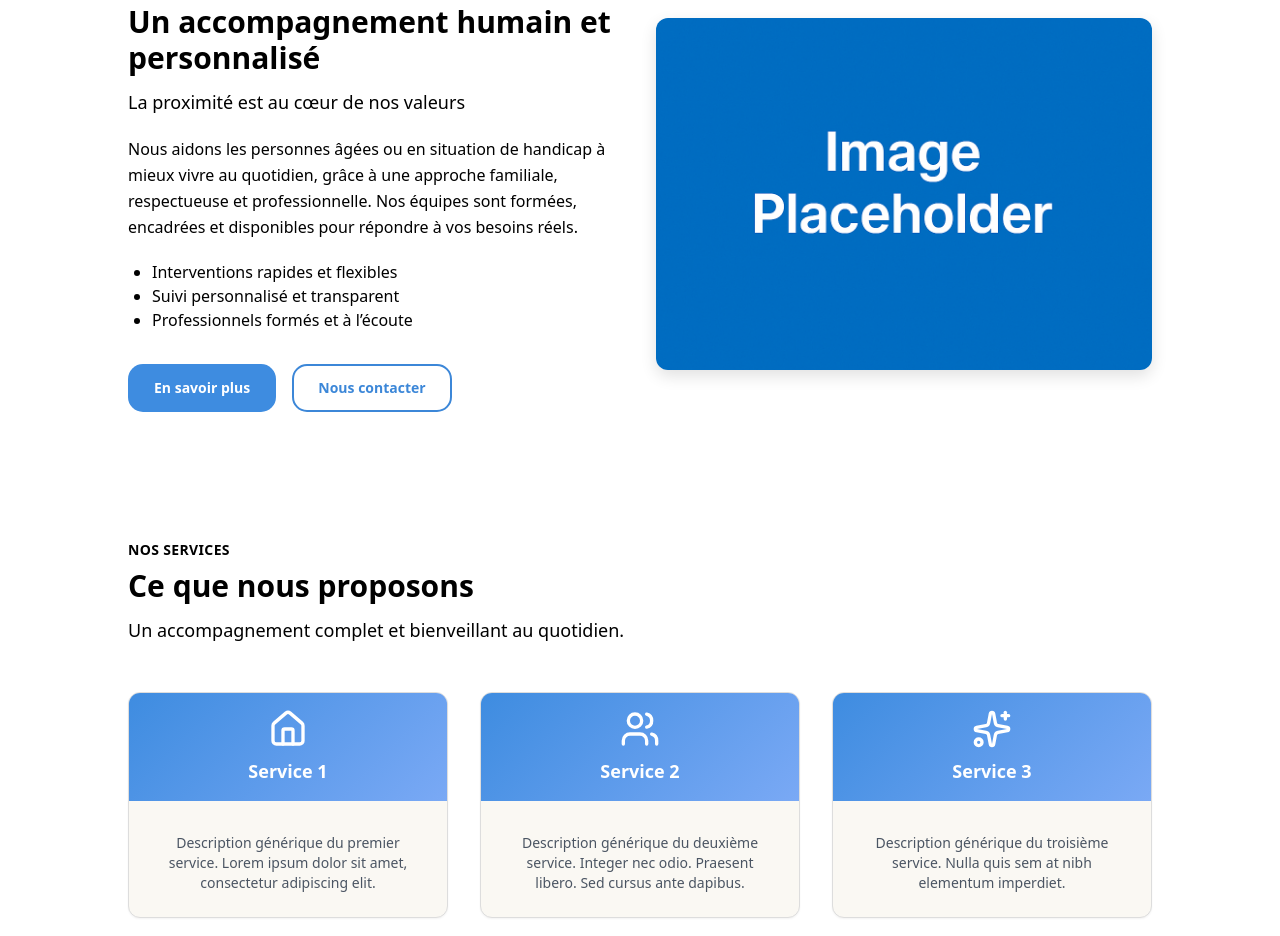
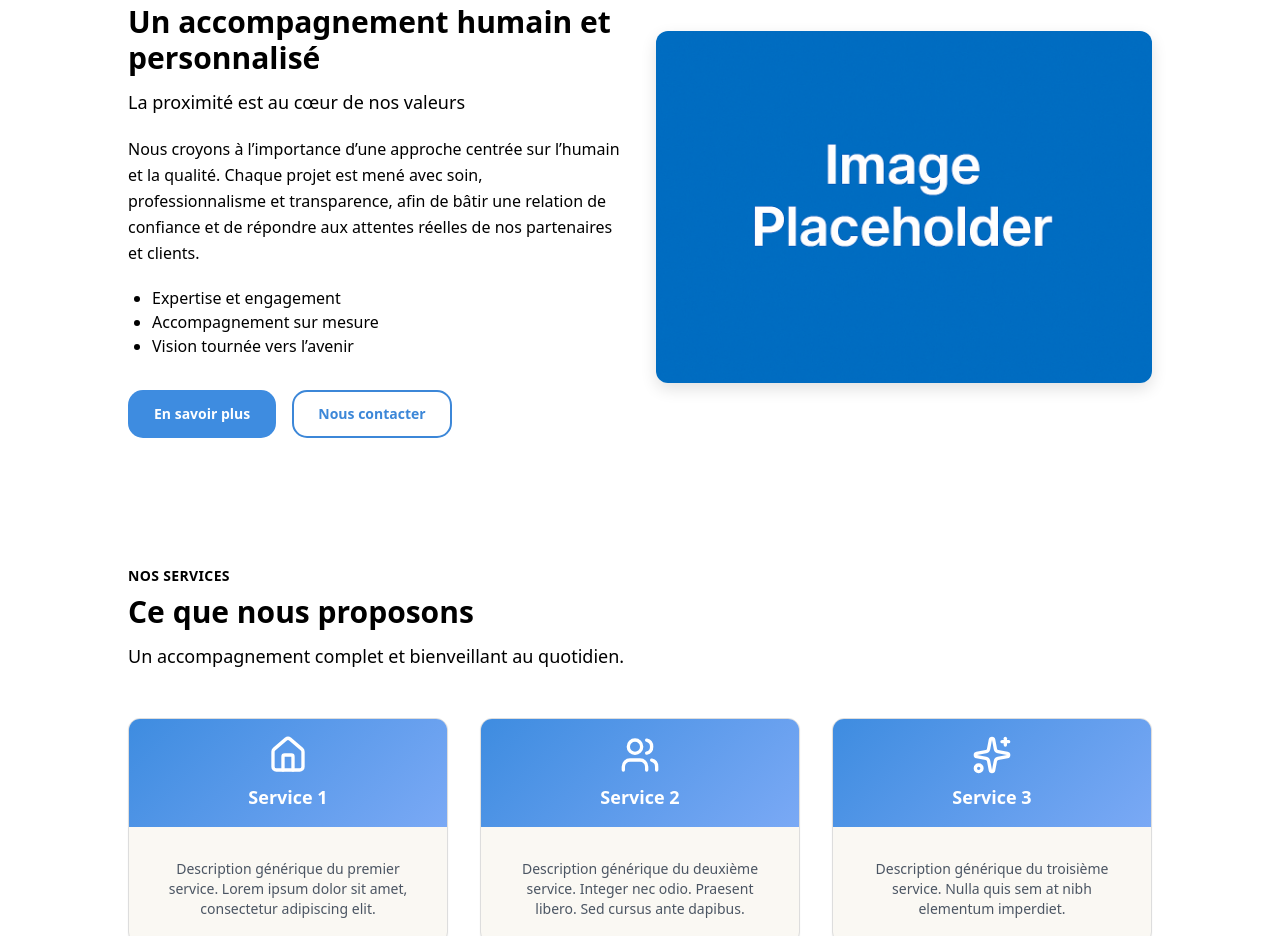
Before and after one commit to julienlisita/nextjs-ts-tailwind-template, a Next.js app: page / in a window 1280 px wide. Shown: the part 920-1856 px from the top of the page. Built offline with nearby package versions, Linux system fonts and the light colour scheme.

Commit message:
feat(about): add AboutSectionHome component using SplitSection

```diff
--- a/src/components/pages/Home.tsx
+++ b/src/components/pages/Home.tsx
@@ -2,47 +2,16 @@
 
 import Cta from '../ui/Cta';
 import Hero from '../section/Hero';
-import SplitSection from '../section/SplitSection';
 import ServicesFeaturesIntro from '../section/ServicesFeaturesIntro';
 import TestimonialsSectionHomeServer from '../section/TestimonialsSectionHomeServer';
 import NewsSectionHomeServer from '../section/NewsSectionHomeServer';
+import AboutSectionHome from '../section/AboutSectionHome';
 
 export default function Home() {
   return (
     <div>
       <Hero />
-      <SplitSection
-        // contenu
-        eyebrow="Notre mission"
-        title="Un accompagnement humain et personnalisé"
-        subtitle="La proximité est au cœur de nos valeurs"
-        content={
-          <>
-            Nous aidons les personnes âgées ou en situation de handicap à mieux vivre au quotidien,
-            grâce à une approche familiale, respectueuse et professionnelle. Nos équipes sont
-            formées, encadrées et disponibles pour répondre à vos besoins réels.
-          </>
-        }
-        // image
-        imageSrc="/images/image.png"
-        imageAlt="Accompagnement à domicile chaleureux"
-        // layout
-        reverse={true}
-        tone="muted"
-        className="mt-8"
-        // CTAs
-        ctaLabel="En savoir plus"
-        ctaHref="/about"
-        secondaryCtaLabel="Nous contacter"
-        secondaryCtaHref="/contact"
-      >
-        {/* children : bloc libre supplémentaire (liste, bullets, etc.) */}
-        <ul className="list-disc pl-6 text-left inline-block">
-          <li>Interventions rapides et flexibles</li>
-          <li>Suivi personnalisé et transparent</li>
-          <li>Professionnels formés et à l’écoute</li>
-        </ul>
-      </SplitSection>
+      <AboutSectionHome />
       <ServicesFeaturesIntro />
       <TestimonialsSectionHomeServer />
       <NewsSectionHomeServer />
--- /dev/null
+++ b/src/components/section/AboutSectionHome.tsx
@@ -0,0 +1,44 @@
+// src/components/section/AboutSectionHome.tsx
+
+import SplitSection from './SplitSection';
+
+type Props = {
+  className?: string;
+};
+
+export default function AboutSectionHome({ className }: Props) {
+  return (
+    <SplitSection
+      // contenu
+      eyebrow="Notre mission"
+      title="Un accompagnement humain et personnalisé"
+      subtitle="La proximité est au cœur de nos valeurs"
+      content={
+        <>
+          Nous croyons à l’importance d’une approche centrée sur l’humain et la qualité. Chaque
+          projet est mené avec soin, professionnalisme et transparence, afin de bâtir une relation
+          de confiance et de répondre aux attentes réelles de nos partenaires et clients.
+        </>
+      }
+      // image
+      imageSrc="/images/image.png"
+      imageAlt="Accompagnement à domicile chaleureux"
+      // layout
+      reverse
+      tone="muted"
+      className={className ?? 'mt-8'}
+      // CTAs
+      ctaLabel="En savoir plus"
+      ctaHref="/about"
+      secondaryCtaLabel="Nous contacter"
+      secondaryCtaHref="/contact"
+    >
+      {/* Slot libre (liste de points forts) */}
+      <ul className="list-disc pl-6 text-left inline-block">
+        <li>Expertise et engagement</li>
+        <li>Accompagnement sur mesure</li>
+        <li>Vision tournée vers l’avenir</li>
+      </ul>
+    </SplitSection>
+  );
+}
```
